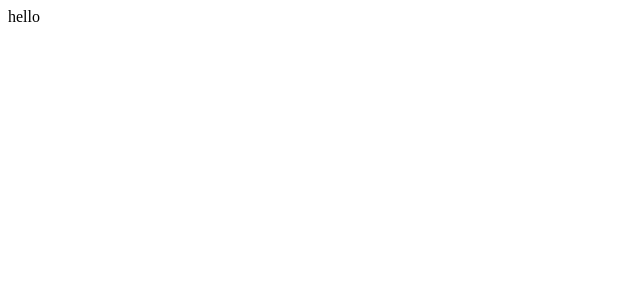
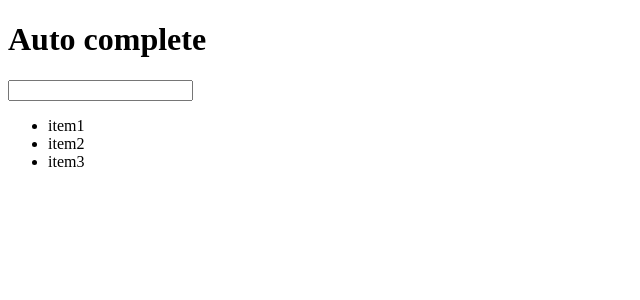
Before and after one commit to Josephine19001/gui-control-assignment, a React (Create React App) app: page / in a window 1280 px wide. Shown: the top 300 px of the page, without its empty margins (0-640 px from the left). Built offline with nearby package versions, Linux system fonts and the light colour scheme.

Commit message:
Add basic search skeleton

```diff
--- a/src/App.tsx
+++ b/src/App.tsx
@@ -1,7 +1,12 @@
 import React from 'react';
+import AutoCompleteSearch from './components/AutoCompleteSearch';
 
 function App() {
-  return <div>hello</div>;
+  return (
+    <div>
+      <AutoCompleteSearch />
+    </div>
+  );
 }
 
 export default App;
--- /dev/null
+++ b/src/components/AutoCompleteSearch/AutoCompleteSearch.tsx
@@ -0,0 +1,83 @@
+import React, { useState, useEffect } from 'react';
+import { data } from '../AutoCompleteSearch/data';
+
+interface AutocompleteSearchProps {
+  options?: string[];
+  placeholder?: string;
+  onSelect?: (option: string) => void;
+}
+
+const AutoCompleteSearch = ({
+  options,
+  placeholder,
+  onSelect,
+}: AutocompleteSearchProps) => {
+  const [searchQuery, setSearchQuery] = useState('');
+  const [selectedItems, setSelectedItems] = useState<string[]>([]);
+  const [filteredData, setFilteredData] = useState<string[]>([]);
+
+  const handleSearchQueryChange = (
+    event: React.ChangeEvent<HTMLInputElement>
+  ) => {
+    setSearchQuery(event.target.value);
+  };
+
+  const handleSelectItem = (item: string) => {
+    setSelectedItems((oldSelectedItems) => [
+      ...oldSelectedItems,
+      item,
+    ]);
+  };
+
+  useEffect(() => {
+    const filteredItems = data.filter((d) =>
+      d.toLowerCase().includes(searchQuery.toLowerCase())
+    );
+
+    setFilteredData(filteredItems);
+  }, [searchQuery]);
+
+  const handleRemoveSelectedItem = (item: string) => {
+    const updatedItems = selectedItems.filter(
+      (selectedItem) =>
+        selectedItem.toLowerCase() !== item.toLowerCase()
+    );
+
+    setSelectedItems(updatedItems);
+  };
+
+  return (
+    <div>
+      <h1>Auto complete</h1>
+      <ul>
+        {selectedItems.map((d) => {
+          return (
+            <li key={d}>
+              {d}{' '}
+              <span onClick={() => handleRemoveSelectedItem(d)}>
+                X
+              </span>
+            </li>
+          );
+        })}
+      </ul>
+      <input
+        type="text"
+        placeholder={placeholder}
+        value={searchQuery}
+        onChange={handleSearchQueryChange}
+      />
+      <ul>
+        {filteredData.map((d) => {
+          return (
+            <li key={d} onClick={() => handleSelectItem(d)}>
+              {d}
+            </li>
+          );
+        })}
+      </ul>
+    </div>
+  );
+};
+
+export default AutoCompleteSearch;
--- /dev/null
+++ b/src/components/AutoCompleteSearch/data.ts
@@ -0,0 +1 @@
+export const data = ['item1', 'item2', 'item3'];
--- a/src/components/AutoCompleteSearch/index.tsx
+++ b/src/components/AutoCompleteSearch/index.tsx
@@ -1,7 +1,3 @@
-import React from 'react';
-
-const AutoCompleteSearch = () => {
-  return <div>AutoCompleteSearch</div>;
-};
+import { default as AutoCompleteSearch } from './AutoCompleteSearch';
 
 export default AutoCompleteSearch;
```
